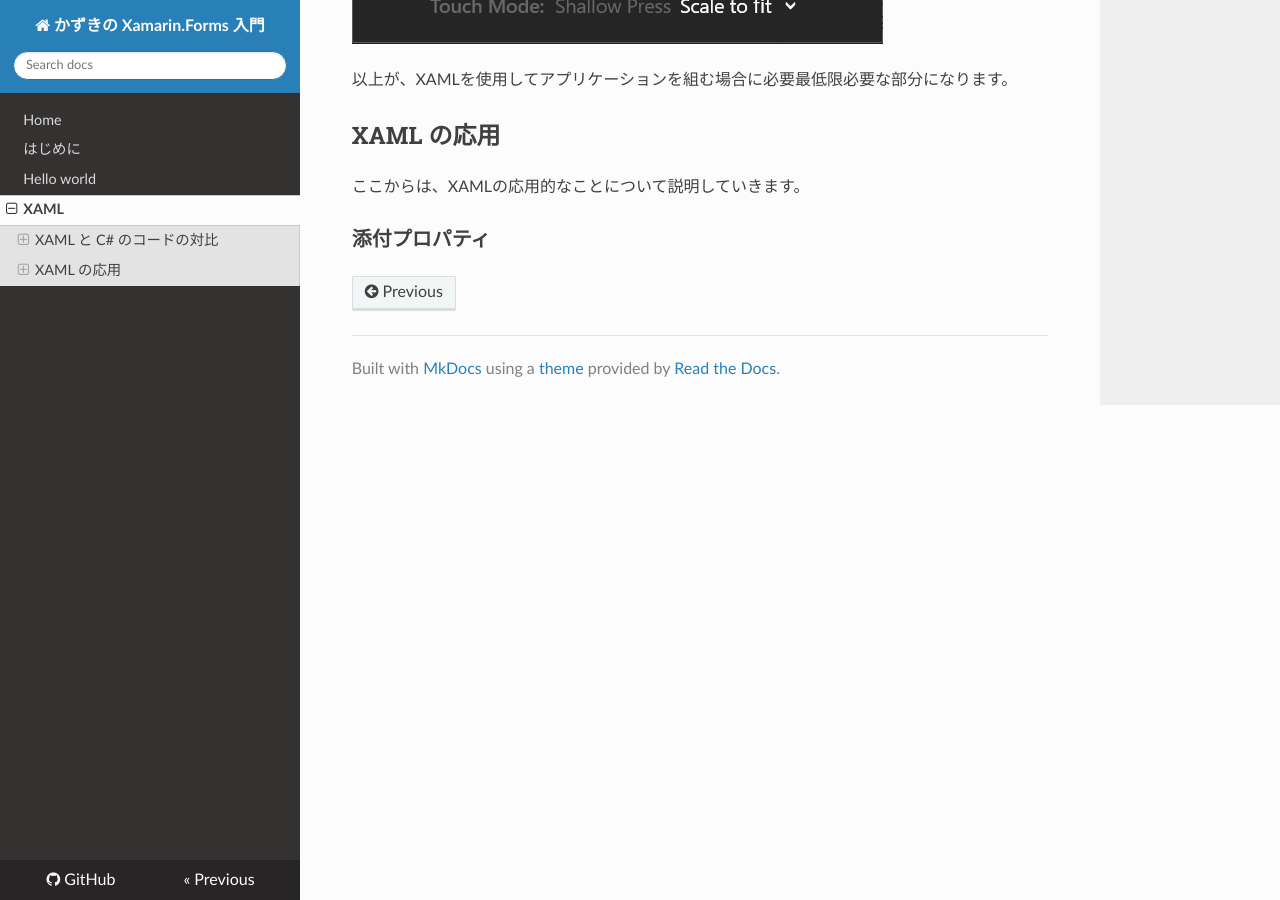
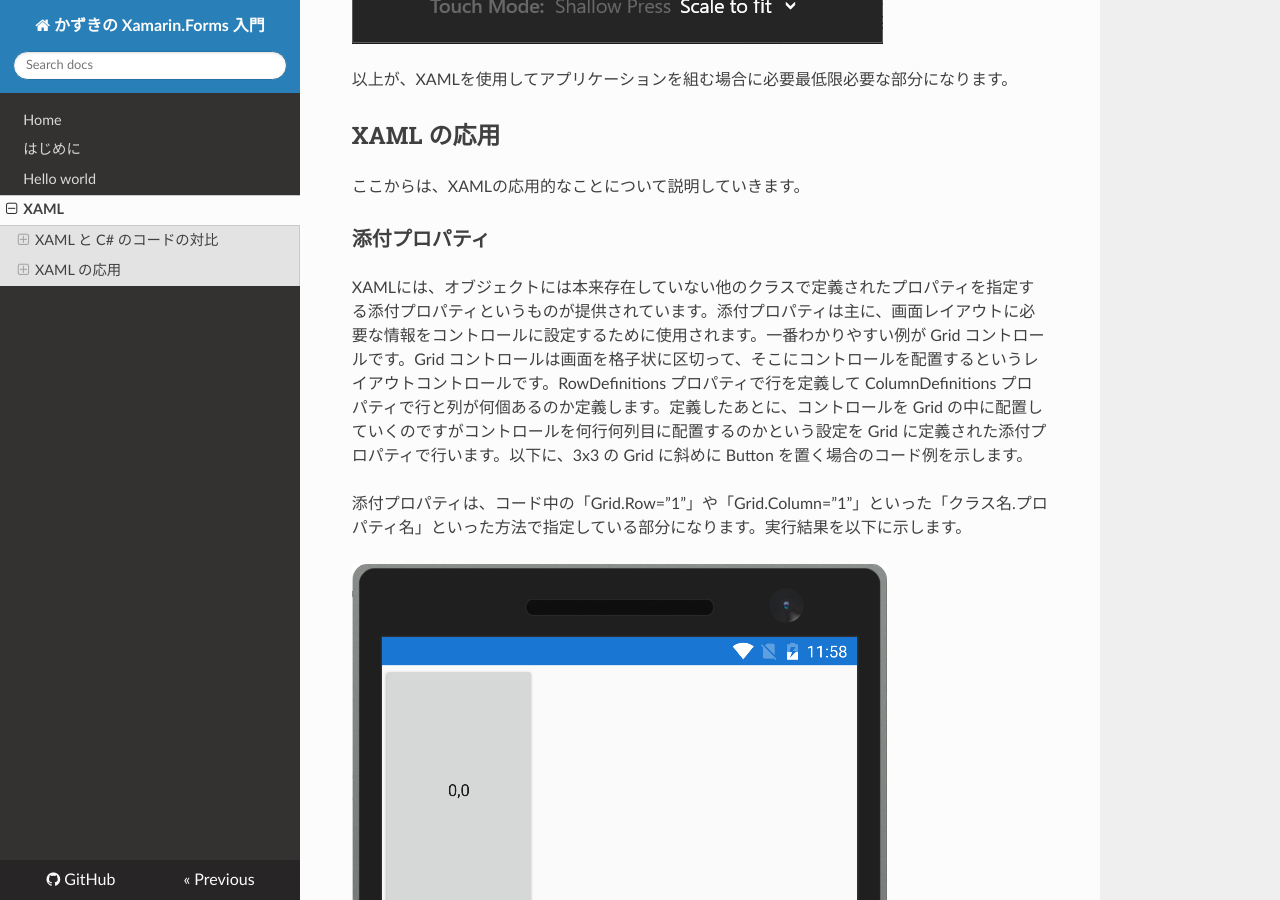
Before and after one commit to runceel/xfedu, an MkDocs documentation site: the page built from docs/03.xaml/index.md, in a window 1280 px wide and 900 px high, scrolled down 5961 px. Built offline with MkDocs 1.6.1, drawn with Linux system fonts in a browser that asks for light colours; nearby versions of some CDN libraries; old or Windows-style settings are respelled for this version of MkDocs.

Commit message:
Attached Property

```diff
--- a/docs/03.xaml/index.md
+++ b/docs/03.xaml/index.md
@@ -176,3 +176,11 @@ Button の選択前は Hello world と表示されていますが Button を選
 ここからは、XAMLの応用的なことについて説明していきます。
 
 ### 添付プロパティ
+
+XAMLには、オブジェクトには本来存在していない他のクラスで定義されたプロパティを指定する添付プロパティというものが提供されています。添付プロパティは主に、画面レイアウトに必要な情報をコントロールに設定するために使用されます。一番わかりやすい例が Grid コントロールです。Grid コントロールは画面を格子状に区切って、そこにコントロールを配置するというレイアウトコントロールです。RowDefinitions プロパティで行を定義して ColumnDefinitions プロパティで行と列が何個あるのか定義します。定義したあとに、コントロールを Grid の中に配置していくのですがコントロールを何行何列目に配置するのかという設定を Grid に定義された添付プロパティで行います。以下に、3x3 の Grid に斜めに Button を置く場合のコード例を示します。
+
+添付プロパティは、コード中の「Grid.Row=”1”」や「Grid.Column=”1”」といった「クラス名.プロパティ名」といった方法で指定している部分になります。実行結果を以下に示します。
+
+![Attached property](images/android-attached.png)
+
+![Attached property](images/ios-attached.png)
```
Also changed, not shown: docs/03.xaml/images/android-attached.png (added), docs/03.xaml/images/ios-attached.png (added), 2 other files.
